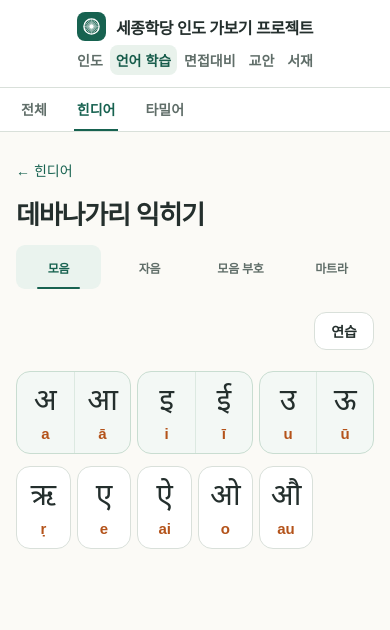
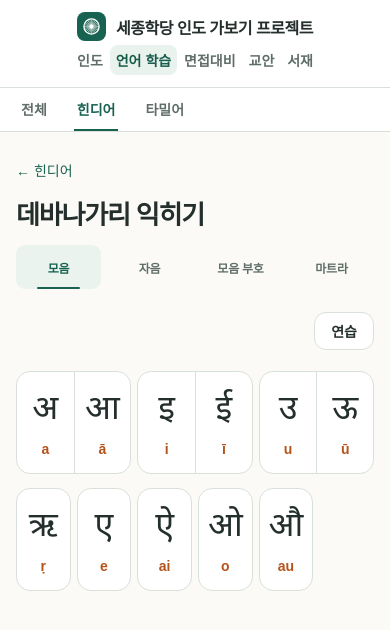
Before and after one commit to baggychani/Sejong_India, a React (Vite) app: page /learn/hindi/script in a window 390 px wide. Shown: the top 630 px of the page. Built offline with nearby package versions, Linux system fonts and the light colour scheme; a web font is replaced by a local one.

Commit message:
style(script): enlarge vowels on white cards

```diff
--- a/src/styles/script.css
+++ b/src/styles/script.css
@@ -37,11 +37,14 @@
 .sc-tile i em { font-style: normal; font-weight: 500; color: #d39a72; }
 
 /* 첫 줄은 세 쌍, 둘째 줄은 나머지 다섯 모음. 쌍은 하나의 테두리로 묶는다. */
-.sc-vowels { max-width: 660px; margin-top: 18px; display: grid; gap: 12px; }
+.sc-vowels { max-width: 880px; margin-top: 18px; display: grid; gap: 14px; }
+.sc-vowels .sc-tile { padding: 18px 6px 20px; gap: 6px; }
+.sc-vowels .sc-tile b { font-size: 48px; }
+.sc-vowels .sc-tile i { font-size: 16px; }
 .sc-vowel-pairs { display: grid; grid-template-columns: repeat(3, minmax(0, 1fr)); gap: 12px; }
-.sc-vowel-pair { display: grid; grid-template-columns: repeat(2, minmax(0, 1fr)); border: 1px solid #c9ddd1; border-radius: 14px; background: #f3f8f5; overflow: hidden; }
+.sc-vowel-pair { display: grid; grid-template-columns: repeat(2, minmax(0, 1fr)); border: 1px solid var(--line); border-radius: 14px; background: #fff; overflow: hidden; }
 .sc-vowel-pair .sc-tile { min-width: 0; border: 0; border-radius: 0; background: transparent; }
-.sc-vowel-pair .sc-tile + .sc-tile { border-left: 1px solid #dce9e1; }
+.sc-vowel-pair .sc-tile + .sc-tile { border-left: 1px solid var(--line); }
 .sc-vowel-rest { display: grid; grid-template-columns: repeat(6, minmax(0, 1fr)); gap: 12px; }
 
 /* 자음표: 줄은 소리 내는 자리, 칸은 소리 내는 방법 */
@@ -108,6 +111,9 @@
 }
 @media (max-width: 560px) {
   .sc-vowel-pairs, .sc-vowel-rest { gap: 6px; }
+  .sc-vowels .sc-tile { padding: 14px 3px 16px; gap: 4px; }
+  .sc-vowels .sc-tile b { font-size: 34px; }
+  .sc-vowels .sc-tile i { font-size: 14px; }
   .sc-tiles { grid-template-columns: repeat(auto-fill, minmax(62px, 1fr)); gap: 6px; }
   .sc-tile b, .sc-sign b { font-size: 30px; }
   /* 좁은 화면에서는 자리 이름을 줄 위로 올리고 다섯 칸을 꽉 채운다. */
```
